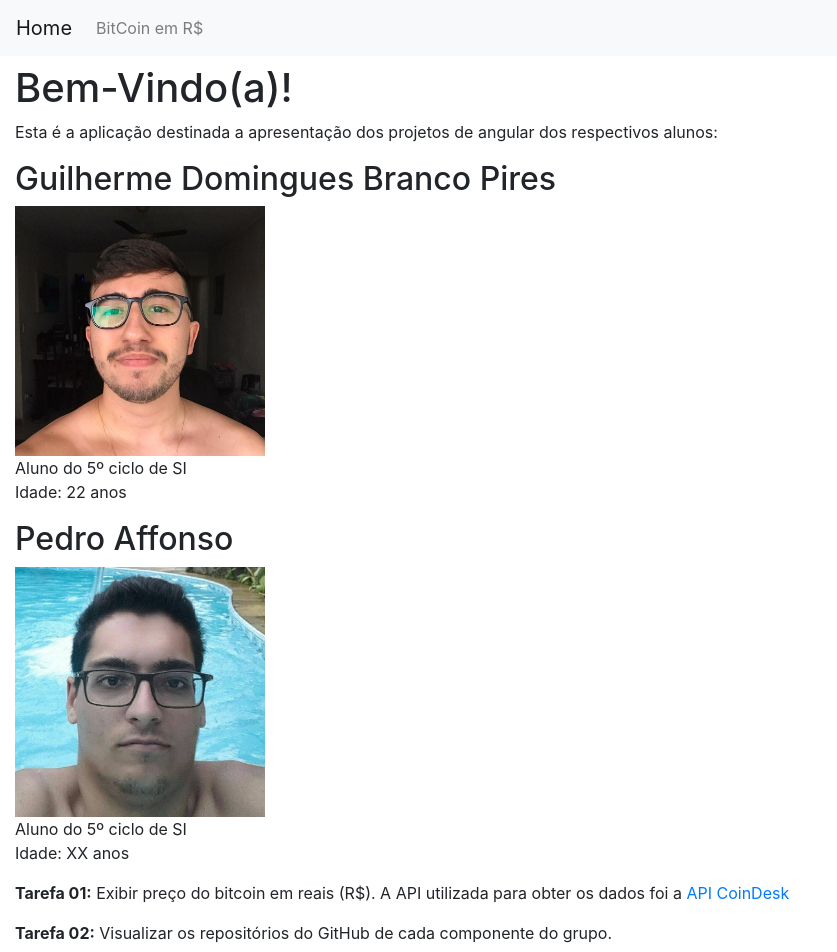
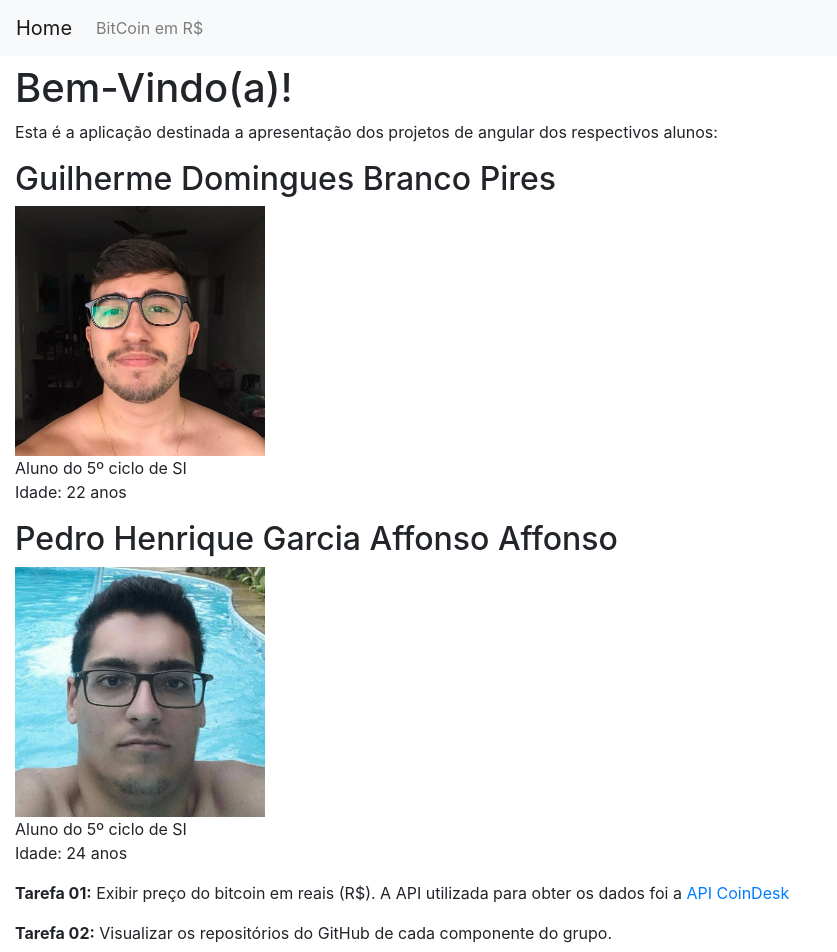
Before and after one commit to pedrohgaffonso/projeto01angular, an Angular app: page / in a window 1280 px wide. Shown: the top 952 px of the page, without its empty margins (0-837 px from the left). Built offline with nearby package versions, Linux system fonts and the light colour scheme.

Commit message:
github component adicionado

```diff
--- a/angular.json
+++ b/angular.json
@@ -119,6 +119,10 @@
           }
         }
       }
-    }},
-  "defaultProject": "bitcoin-real"
+    }
+  },
+  "defaultProject": "bitcoin-real",
+  "cli": {
+    "analytics": false
+  }
 }
--- a/src/app/app-routing.module.ts
+++ b/src/app/app-routing.module.ts
@@ -2,11 +2,13 @@ import { NgModule } from '@angular/core';
 import { Routes, RouterModule } from '@angular/router';
 import { IndexComponent } from './index/index.component';
 import { BitconBrlComponent } from './bitcon-brl/bitcon-brl.component';
+import { GithubComponent } from './github/github.component';
 
 
 const routes: Routes = [
   {path: '', component: IndexComponent},
-  {path: 'bitcoin-brl', component: BitconBrlComponent}
+  {path: 'bitcoin-brl', component: BitconBrlComponent},
+  {path: 'github', component: GithubComponent}
 ];
 
 @NgModule({
--- a/src/app/app.module.ts
+++ b/src/app/app.module.ts
@@ -6,12 +6,14 @@ import { AppRoutingModule } from './app-routing.module';
 import { AppComponent } from './app.component';
 import { IndexComponent } from './index/index.component';
 import { BitconBrlComponent } from './bitcon-brl/bitcon-brl.component';
+import { GithubComponent } from './github/github.component';
 
 @NgModule({
   declarations: [
     AppComponent,
     IndexComponent,
-    BitconBrlComponent
+    BitconBrlComponent,
+    GithubComponent
   ],
   imports: [
     BrowserModule,
--- /dev/null
+++ b/src/app/github/github.component.html
@@ -0,0 +1 @@
+<p>github works!</p>
--- /dev/null
+++ b/src/app/github/github.component.ts
@@ -0,0 +1,15 @@
+import { Component, OnInit } from '@angular/core';
+
+@Component({
+  selector: 'app-github',
+  templateUrl: './github.component.html',
+  styleUrls: ['./github.component.css']
+})
+export class GithubComponent implements OnInit {
+
+  constructor() { }
+
+  ngOnInit(): void {
+  }
+
+}
--- a/src/app/index/index.component.html
+++ b/src/app/index/index.component.html
@@ -3,9 +3,9 @@
 <h2>Guilherme Domingues Branco Pires</h2>
 <img src="../assets/guilherme.jpg" alt="Foto do integrante 1">
 <p>Aluno do 5º ciclo de SI <br> Idade: 22 anos</p>
-<h2>Pedro Affonso</h2>
+<h2>Pedro Henrique Garcia Affonso Affonso</h2>
 <img src="../assets/pedro.jpg" alt="Foto do integrante 2">
-<p>Aluno do 5º ciclo de SI <br> Idade: XX anos</p>
+<p>Aluno do 5º ciclo de SI <br> Idade: 24 anos</p>
   <p><strong>Tarefa 01:</strong> Exibir preço do bitcoin em reais (R$). A API utilizada para obter os dados foi a
   <a href="https://www.coindesk.com/coindesk-api" target="_blank">
     API CoinDesk
```
Also changed, not shown: src/app/github/github.component.css (added), 1 other file (tests, documents, lock files or other folders).
